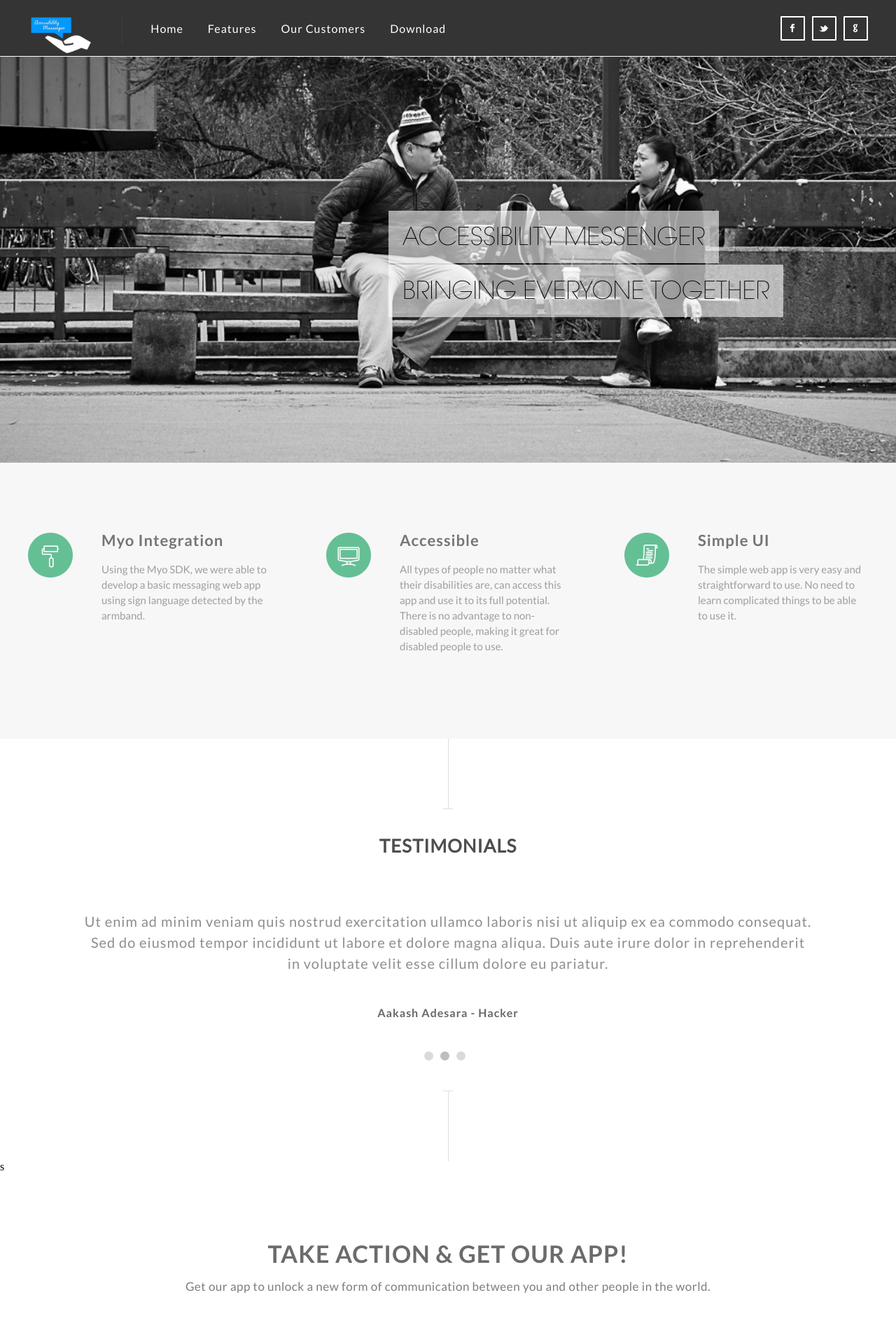
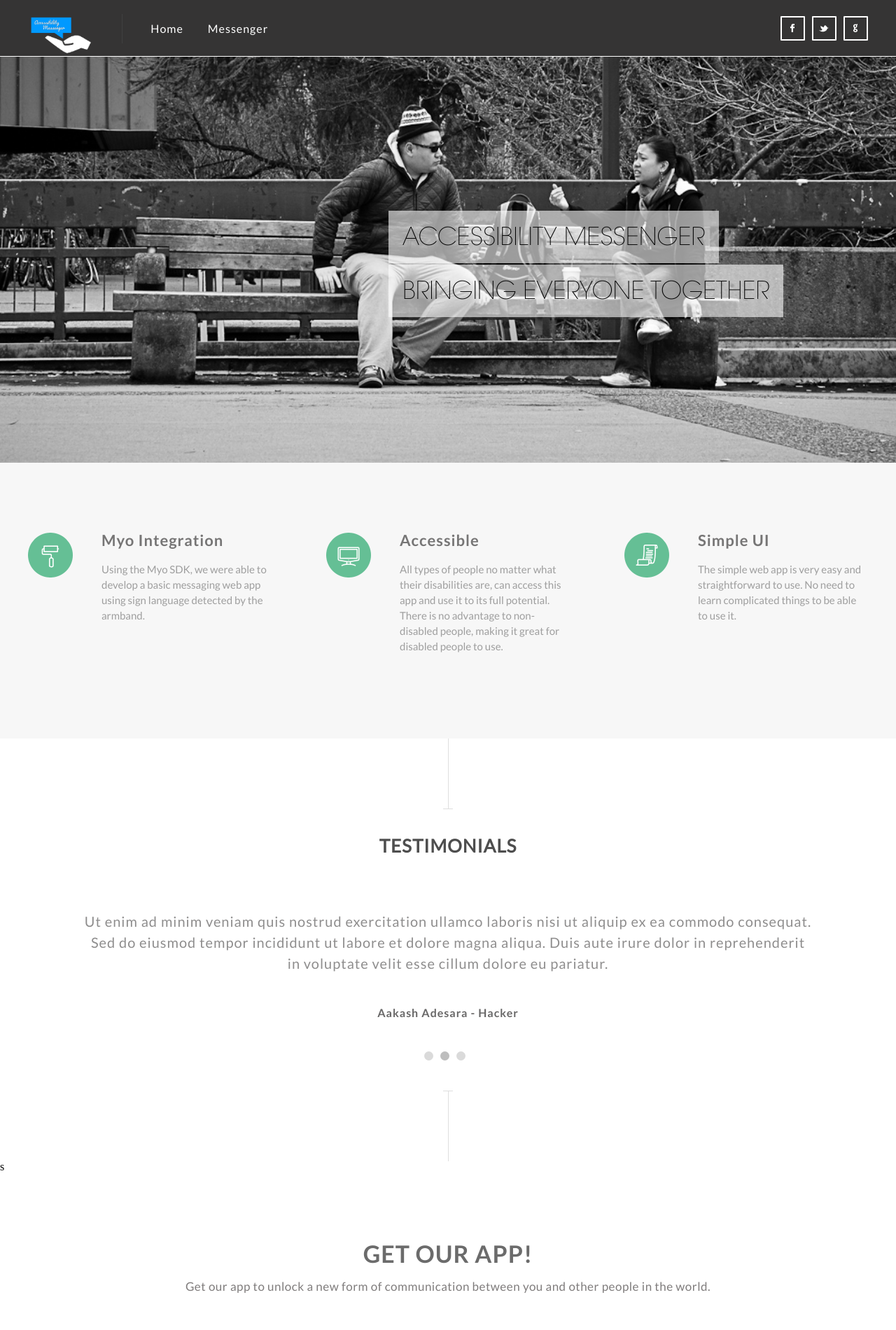
Before and after one commit to duttaoindril/MyoMessenger, a website: page index.html in a window 1280 px wide. Shown: the top 1900 px of the page at 70% size. Drawn offline with Linux system fonts and the light colour scheme.

Commit message:
moreperff

```diff
--- a/index.html
+++ b/index.html
@@ -21,9 +21,7 @@
 			<nav id="nav_menu">
 				<ul>
 					<li><a href="#">Home</a></li>
-					<li><a href="#">Features</a></li>
-					<li><a href="#">Our Customers</a></li>
-					<li><a href="#">Download</a></li>
+					<li><a href="#">Messenger</a></li>
 				</ul>
 			</nav>
 
@@ -104,9 +102,9 @@
 
 	</section><!--  End Testimonials  -->s
 	<section class="cta">
-		<h3>Take Action &amp; get our app!</h3>
+		<h3>Get our app!</h3>
 		<p>Get our app to unlock a new form of communication between you and other people in the world.</p>
-		<a href="#" class="cta_btn">View the App!</a>
+		<a href="chat.html" class="cta_btn">View the App!</a>
 		<span class="cta_sep"></span>
 	</section><!--  End cta  -->
 
```
